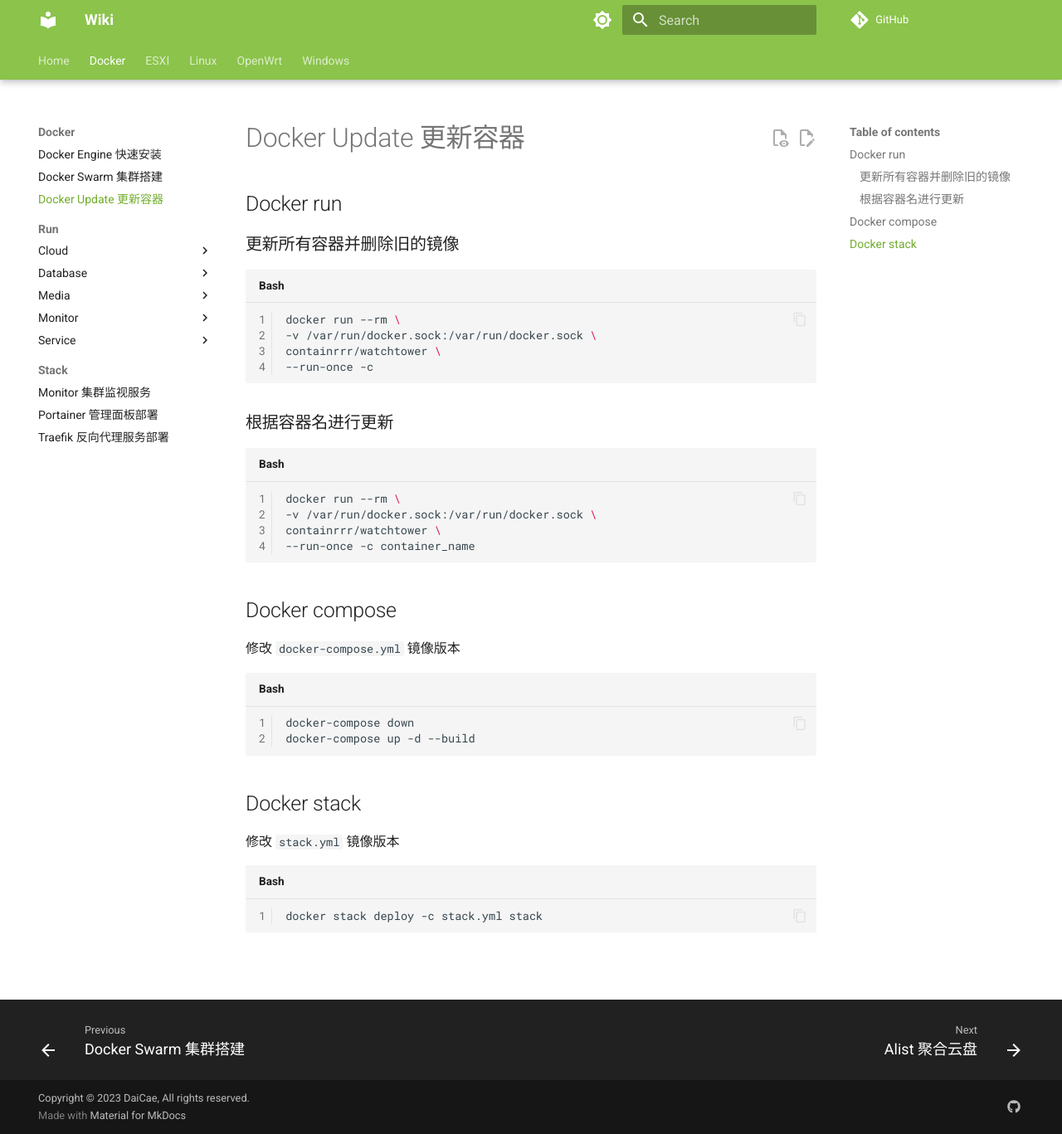
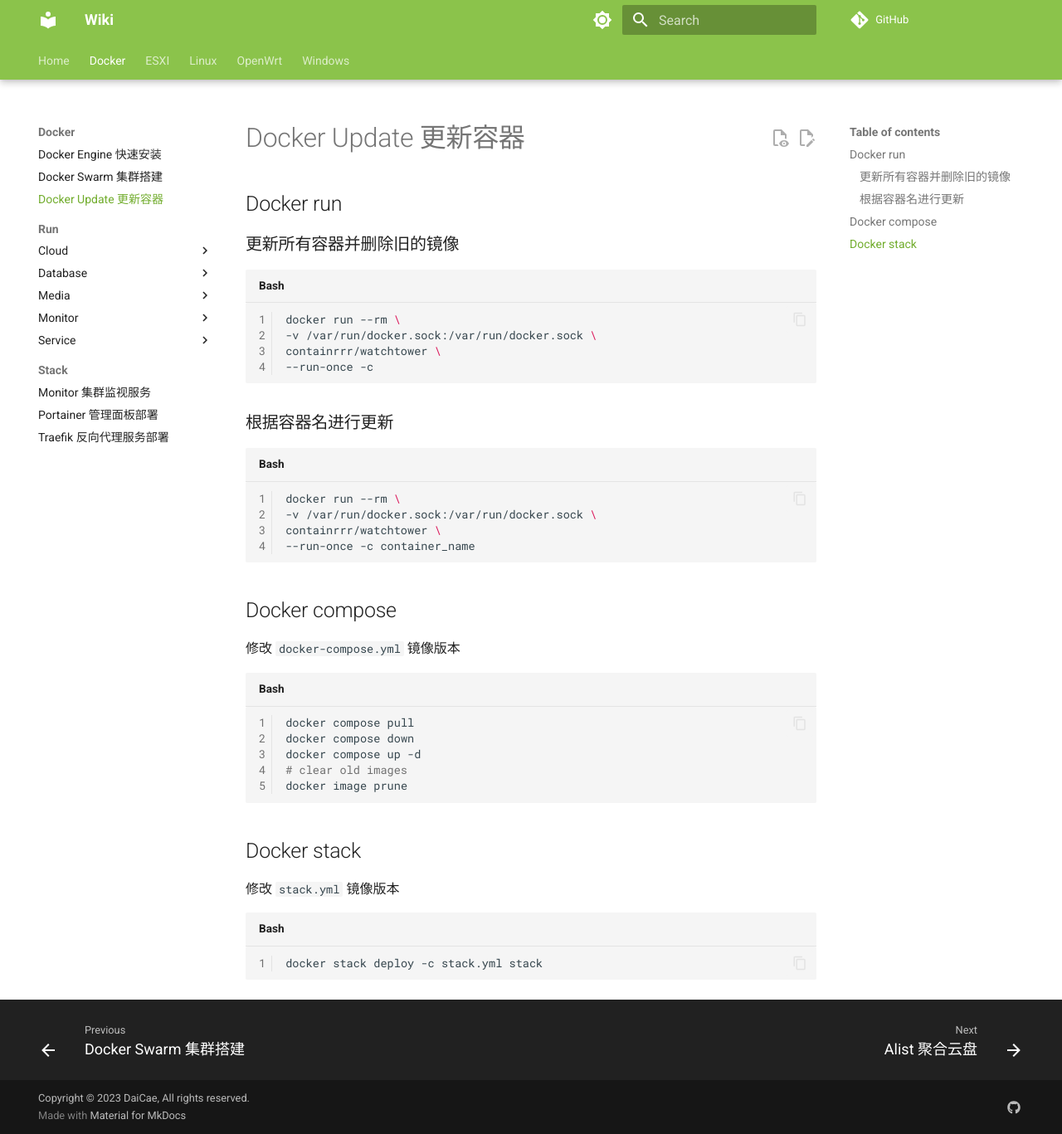
Before and after one commit to zexvar/wiki, an MkDocs documentation site: the page built from docs/Docker/docker update.md, in a window 1280 px wide and 1367 px high. Shown: the whole window at 83% size. Built offline with MkDocs 1.6.1 and Material for MkDocs 9.7.7, drawn with Linux system fonts in a browser that asks for light colours; comment, search, counter and statistics services are not loaded; the version menu is left out.

Commit message:
update Docker\docker update

````diff
--- a/docs/Docker/docker update.md
+++ b/docs/Docker/docker update.md
@@ -25,8 +25,11 @@
 修改 `docker-compose.yml` 镜像版本
 
 ```bash
-docker-compose down
-docker-compose up -d --build
+docker compose pull
+docker compose down
+docker compose up -d
+# clear old images
+docker image prune
 ```
 
 ## Docker stack
````
